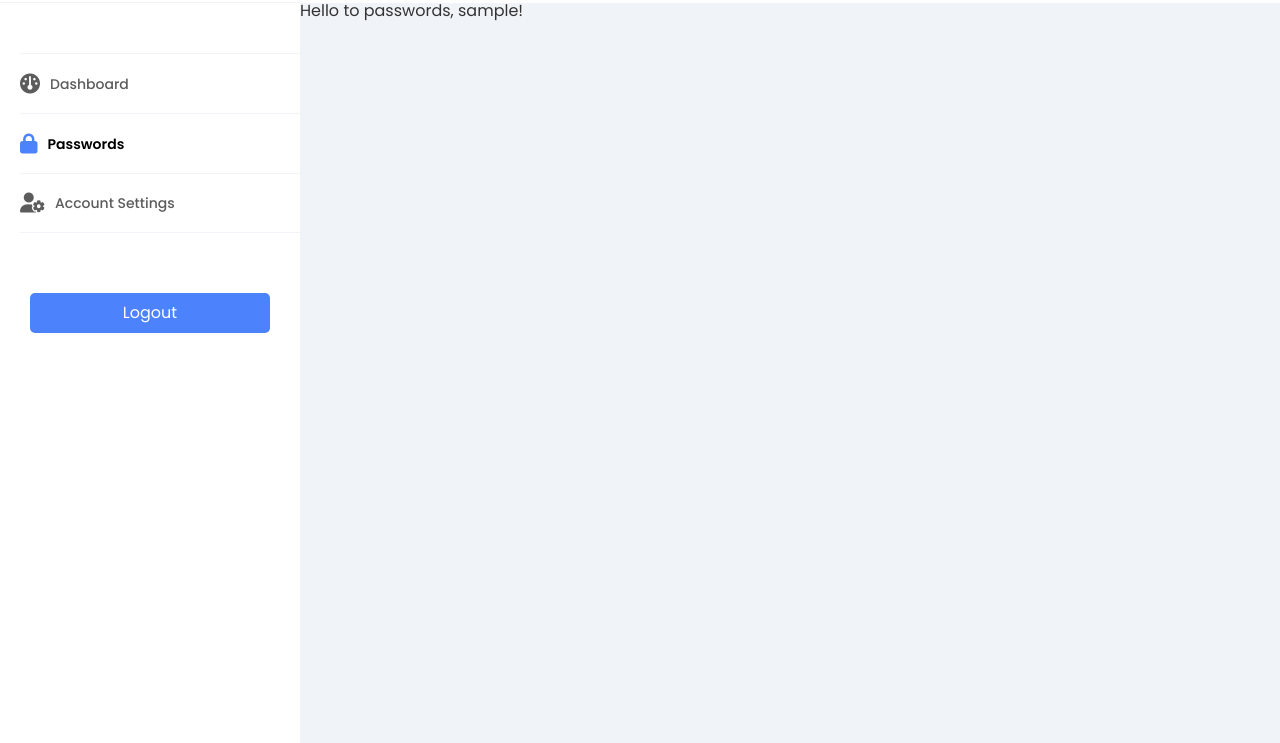
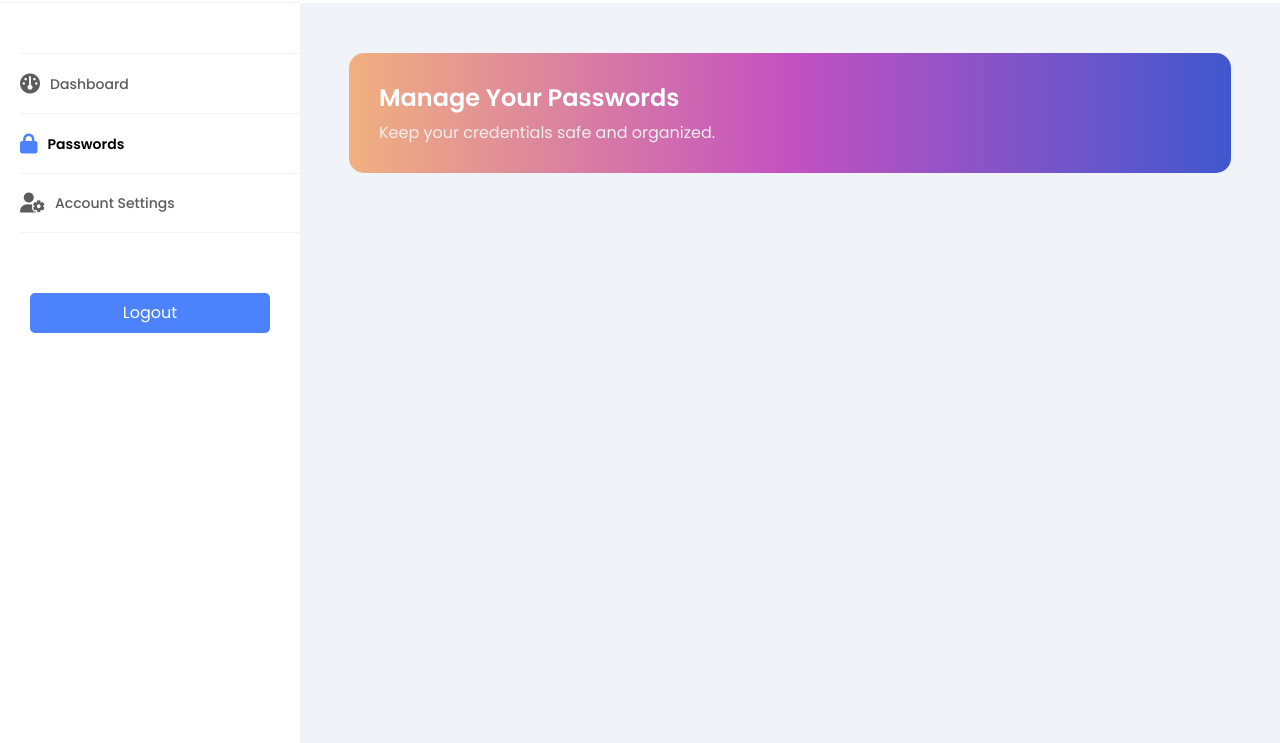
Before and after one commit to rhinowebrs/diplomski, a Flask app: page /passwords in a window 1280 px wide. Shown: the part 57-800 px from the top of the page. Run offline with Flask 3, Linux system fonts and the light colour scheme; the visitor is signed in with stand-in values (Sample User, id 1); some libraries are stand-ins or nearby versions.

Commit message:
Changes;

```diff
--- a/app/templates/passwords.html
+++ b/app/templates/passwords.html
@@ -1,5 +1,11 @@
 {% extends "base.html" %}
 {% block title %}Landing Page{% endblock %}
 {% block content %}
-<p>Hello to passwords, {{ username }}!</p>
+    <div class="dashboard-top">
+        <div class="left">
+            <h2>Manage Your Passwords</h2>
+            <p>Keep your credentials safe and organized.</p>
+        </div>
+        <div class="right"></div>
+    </div>
 {% endblock %}
```
